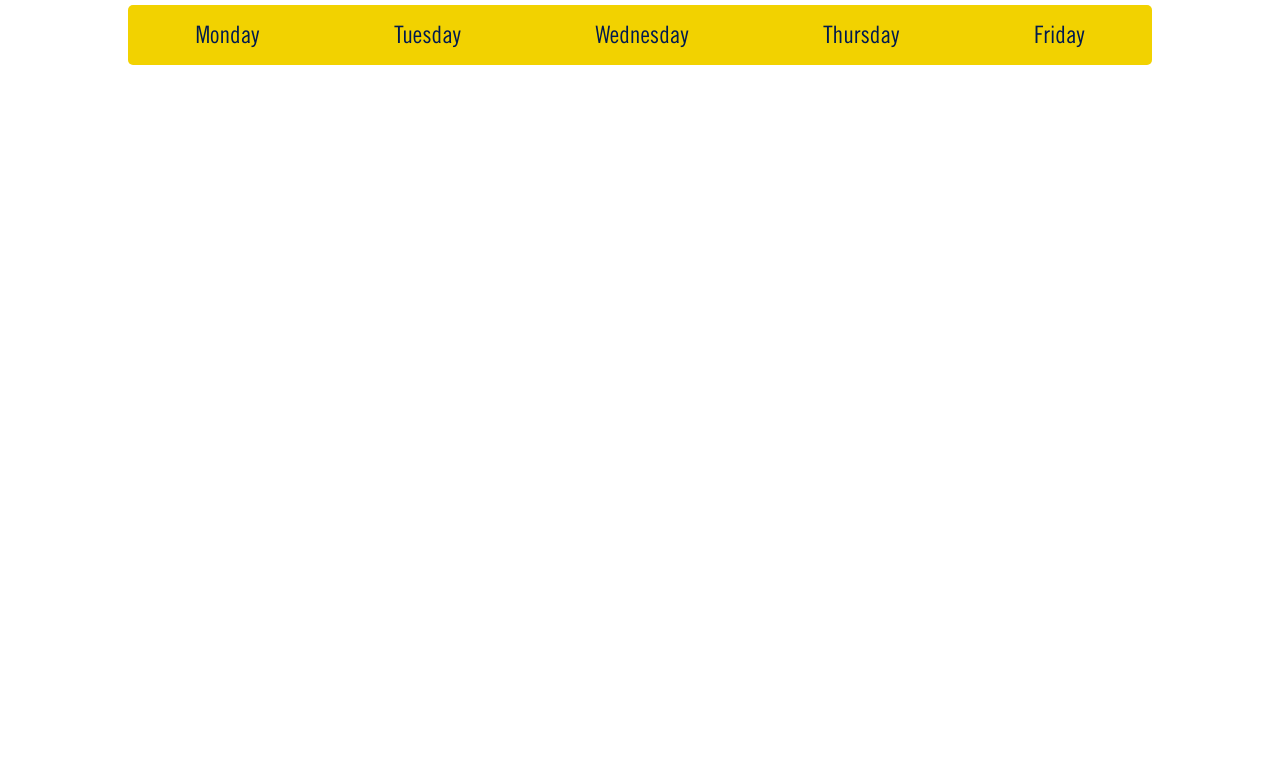
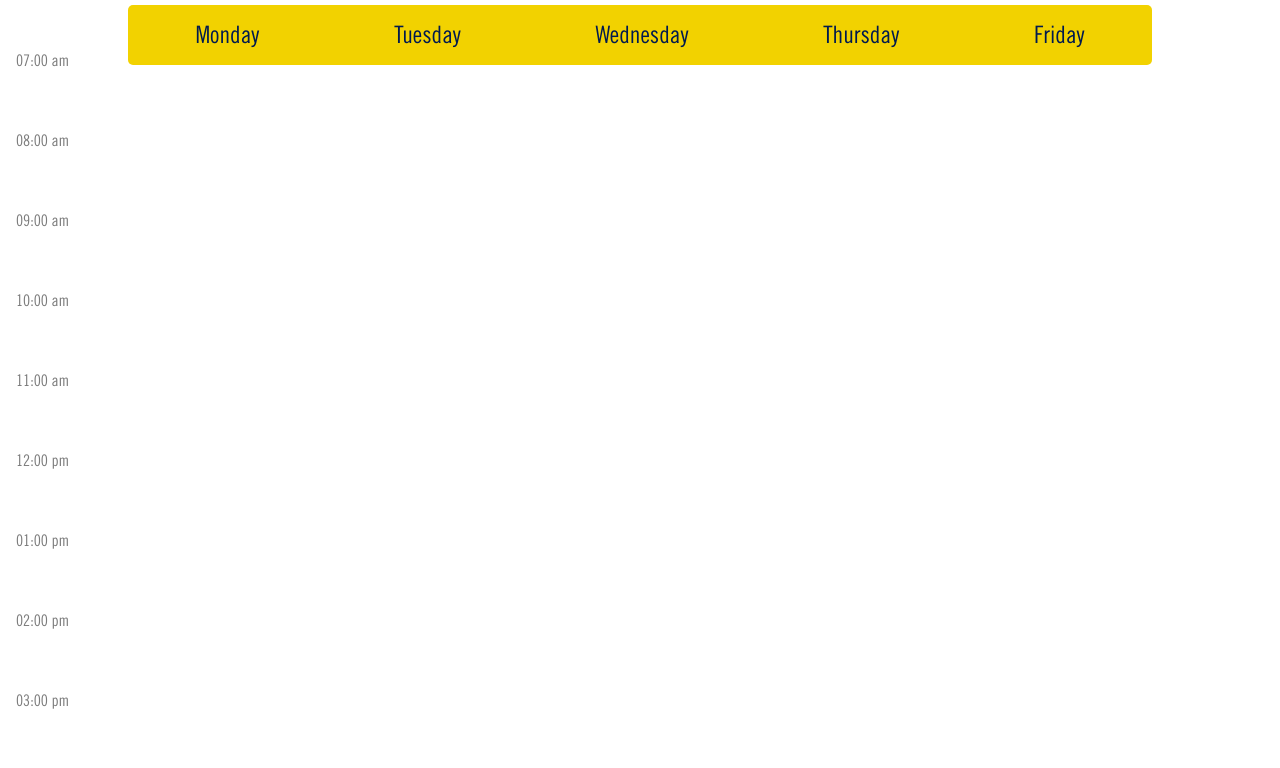
Before and after one commit to JarneDemoen/Genetic_alg_internship, a plain HTML site: page web/index.html in a window 1280 px wide. Shown: the part 130-898 px from the top of the page. Before the commit the page ends 800 px from the top, so only its background shows below. Drawn offline with nearby package versions, Linux system fonts and the light colour scheme.

Commit message:
Creating grid

```diff
--- a/web/css/style.css
+++ b/web/css/style.css
@@ -8,6 +8,7 @@
     --UNAERP-blue: #032565;
     --UNAERP-dark-blue: #001A4F;
     --UNAERP-yellow: #F2D200;
+    --UNAERP-grey: #7B7B7B;
 }
 
 html {
@@ -103,14 +104,33 @@ box-sizing: inherit;
     font-weight: normal;
 }
 
+.schedule{
+    display: flex;
+}
+
+.schedule h3{
+    font-family: 'UNAERPFONT';
+    font-size: 16px;
+    color: var(--UNAERP-grey);
+    font-weight: lighter;
+    margin-left: 16px;
+    margin-top: 0px;
+}
+
 .schedule-grid{
     width: 80%;
-    margin-left: auto;
-    margin-right: auto;
+    position: absolute;
+    left: 50%;
+    transform: translateX(-50%);
     display: grid;
     grid-template-columns: repeat(5, 1fr);
-    grid-template-rows: repeat(12, 1fr);
-    grid-gap: 5px;
-    margin-top: 8px;
-    margin-bottom: 8px;
+    grid-template-rows: repeat(17, 80px);
+    border-bottom: 1px solid #7B7B7B50;
 }
+
+.timeslots{
+    display: grid;
+    grid-template-columns: 1fr;
+    grid-template-rows: repeat(17, 80px);
+    margin-top: -14px;
+}
--- a/web/index.html
+++ b/web/index.html
@@ -41,6 +41,26 @@
         <h2>Thursday</h2>
         <h2>Friday</h2>
     </div>
-    <div class="schedule-grid"></div>
+    <div class="schedule">
+        <div class="timeslots">
+            <h3>07:00 am</h3>
+            <h3>08:00 am</h3>
+            <h3>09:00 am</h3>
+            <h3>10:00 am</h3>
+            <h3>11:00 am</h3>
+            <h3>12:00 pm</h3>
+            <h3>01:00 pm</h3>
+            <h3>02:00 pm</h3>
+            <h3>03:00 pm</h3>
+            <h3>04:00 pm</h3>
+            <h3>05:00 pm</h3>
+            <h3>06:00 pm</h3>
+            <h3>07:00 pm</h3>
+            <h3>08:00 pm</h3>
+            <h3>09:00 pm</h3>
+            <h3>10:00 pm</h3>
+            <h3>11:00 pm</h3>
+        </div>
+        <div class="schedule-grid"></div>
 </body>
 </html>
```
